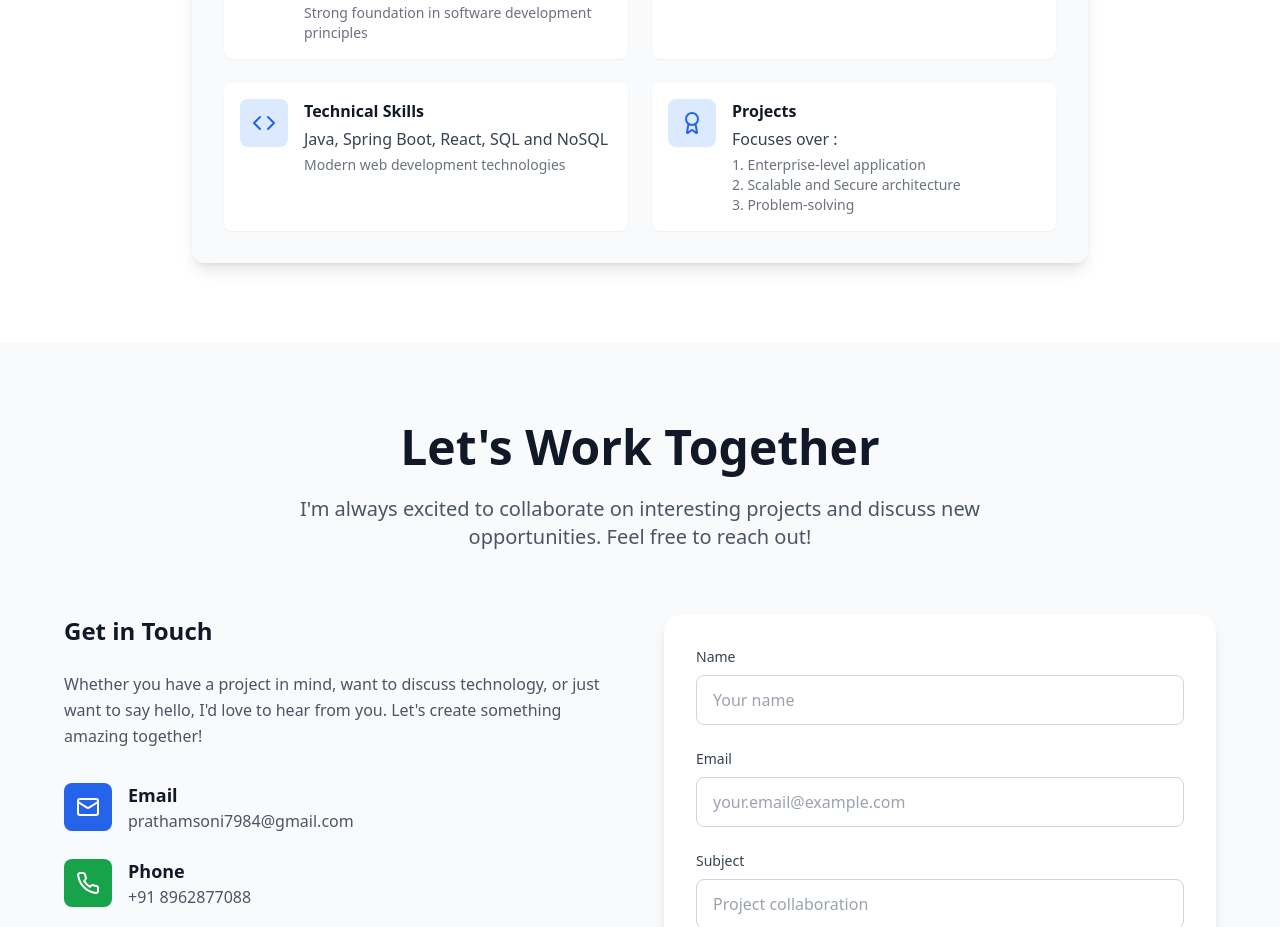
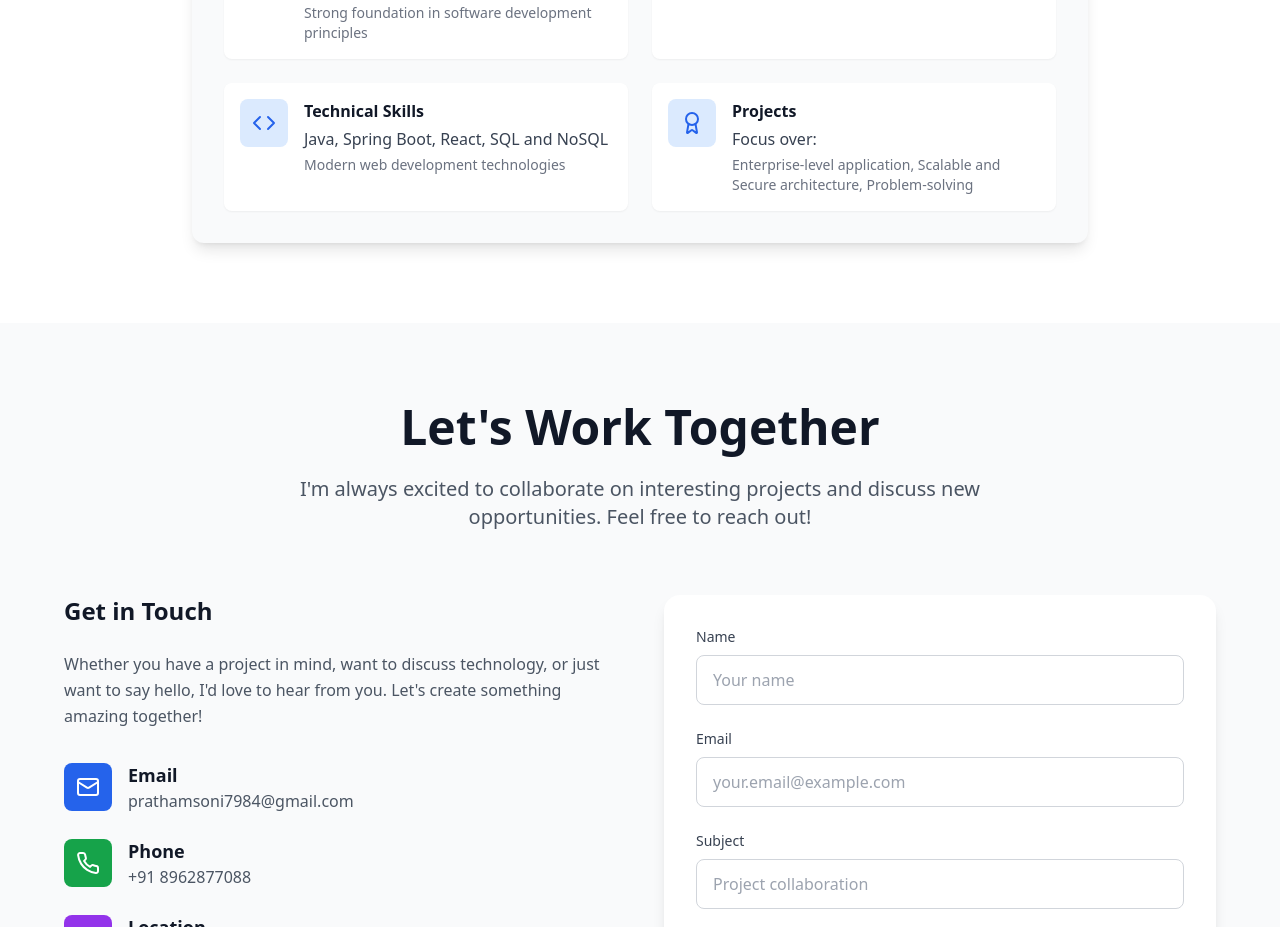
Before and after one commit to Pratham-3504/pratham-website, a React (Vite) app: page / in a window 1280 px wide. Shown: the part 3902-4829 px from the top of the page. Built offline with nearby package versions, Linux system fonts and the light colour scheme.

Commit message:
Update resume project content
Replaced the project content in the resume session with the specified format.

```diff
--- a/src/components/Resume.tsx
+++ b/src/components/Resume.tsx
@@ -41,8 +41,8 @@ const Resume = () => {
     {
       icon: Award,
       title: 'Projects',
-      content: 'Focuses over :',
-      subtitle: '1. Enterprise-level application\n2. Scalable and Secure architecture\n3. Problem-solving'
+      content: 'Focus over:',
+      subtitle: 'Enterprise-level application, Scalable and Secure architecture, Problem-solving'
     }
   ];
 
```
